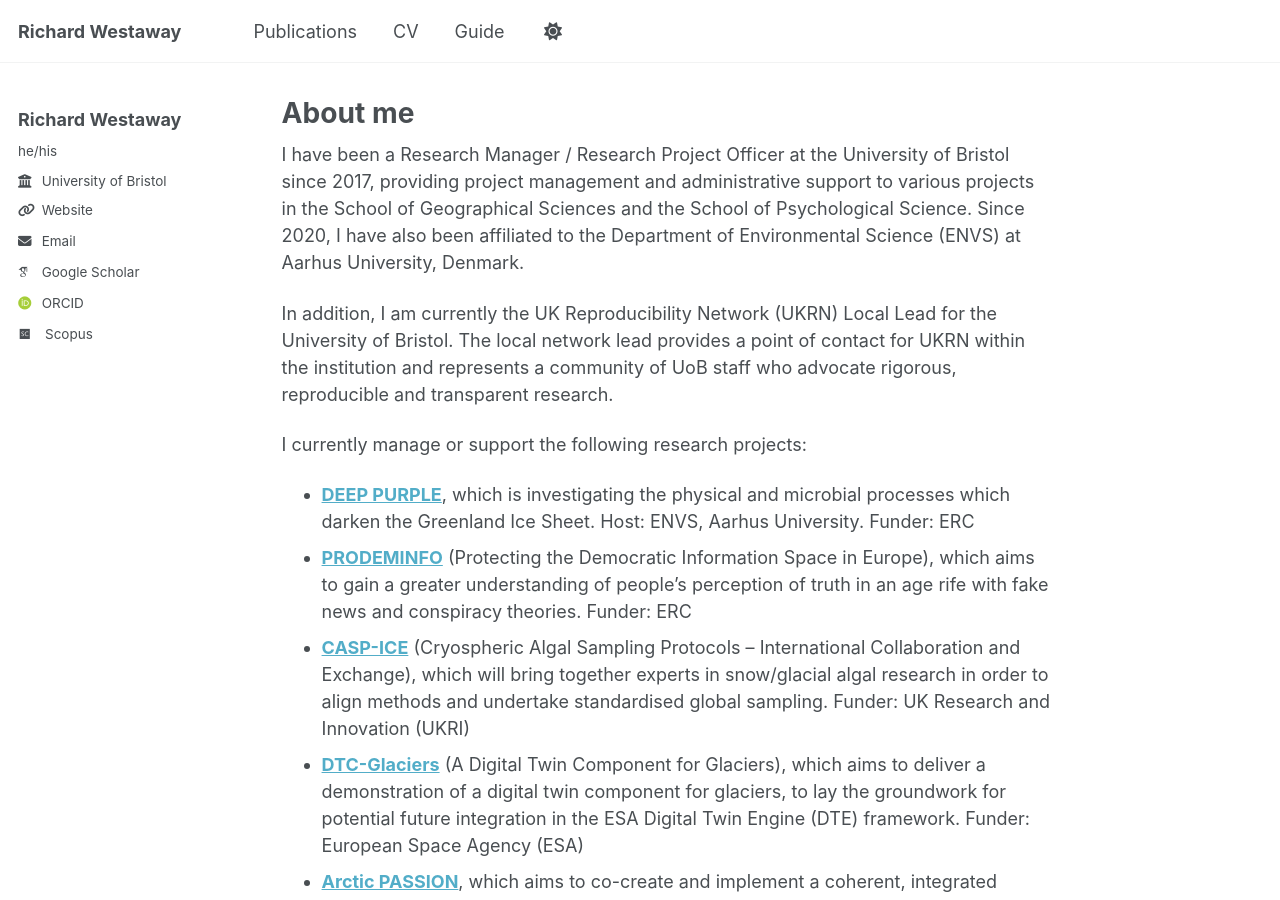
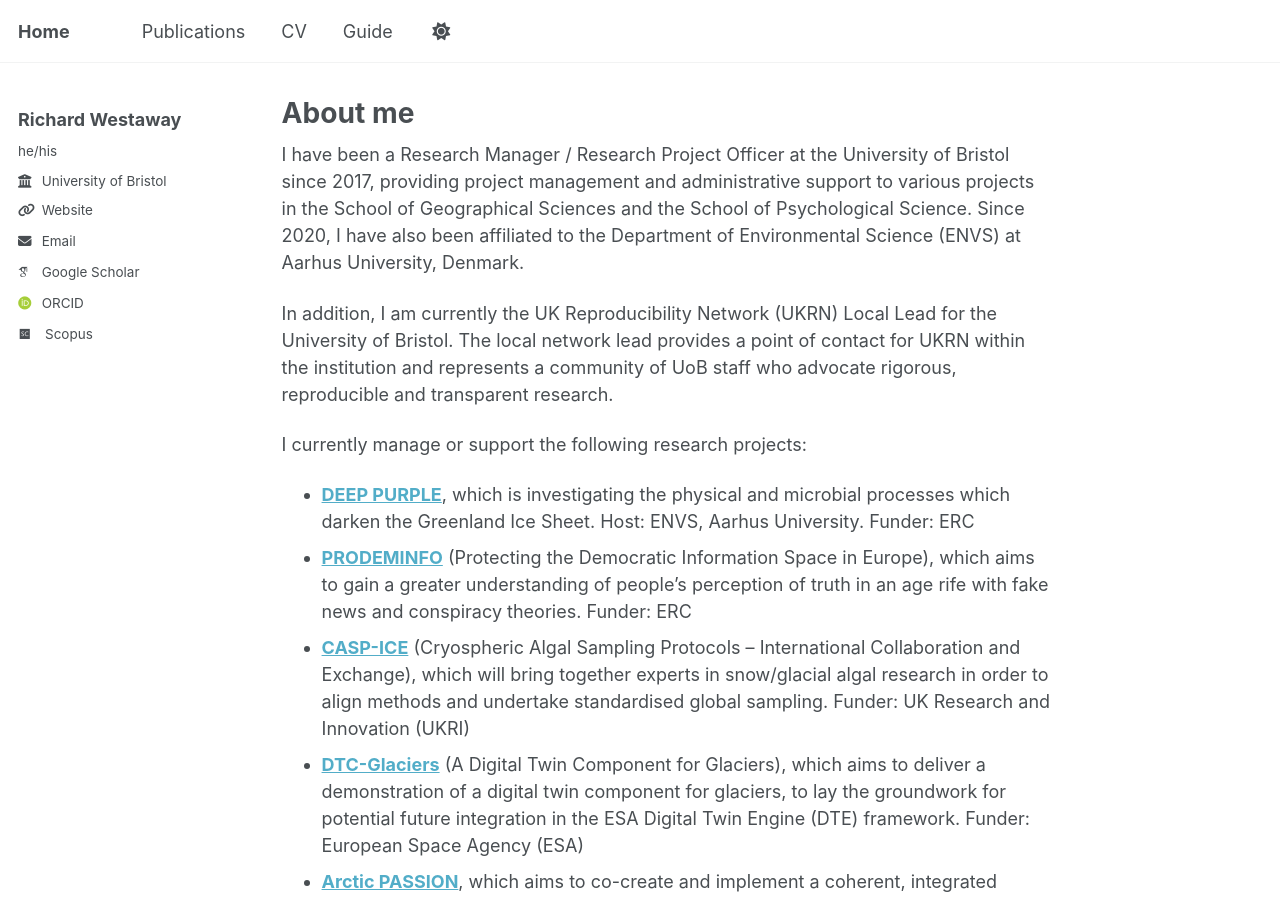
Before and after one commit to richardwestaway/richardwestaway.github.io, a Jekyll site: the page built from _pages/about.md, in a window 1280 px wide and 900 px high. Built offline with Jekyll 4.4.1, drawn with Linux system fonts in a browser that asks for light colours; some web fonts are replaced.

Commit message:
Update _config.yml

```diff
--- a/_config.yml
+++ b/_config.yml
@@ -9,7 +9,7 @@
 # Basic Site Settings
 locale                   : "en-US"
 site_theme               : "default"
-title                    : "Richard Westaway"
+title                    : "Home"
 title_separator          : "-"
 name                     : &name "Richard Westaway"
 description              : # &description "personal description"
```
